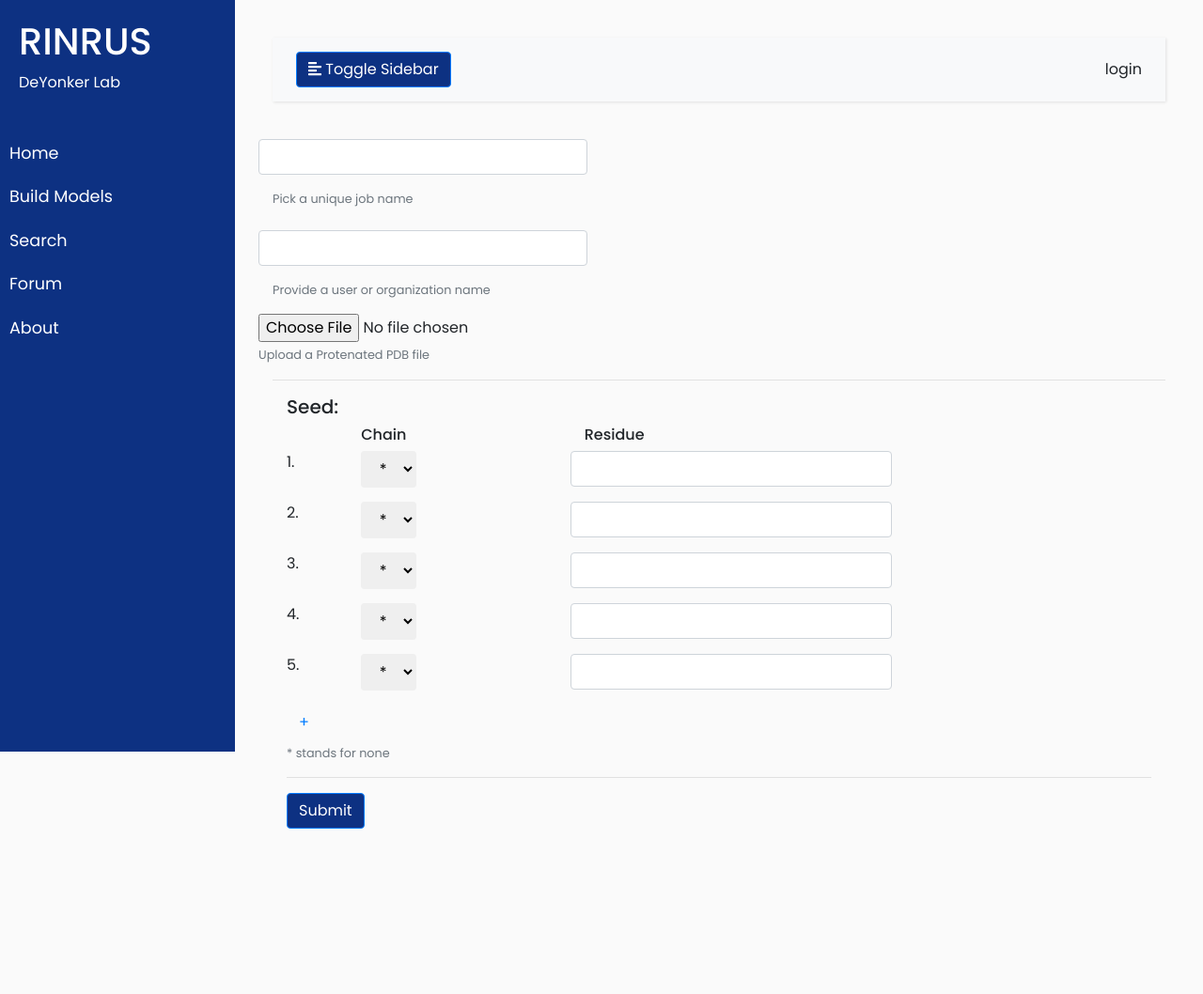
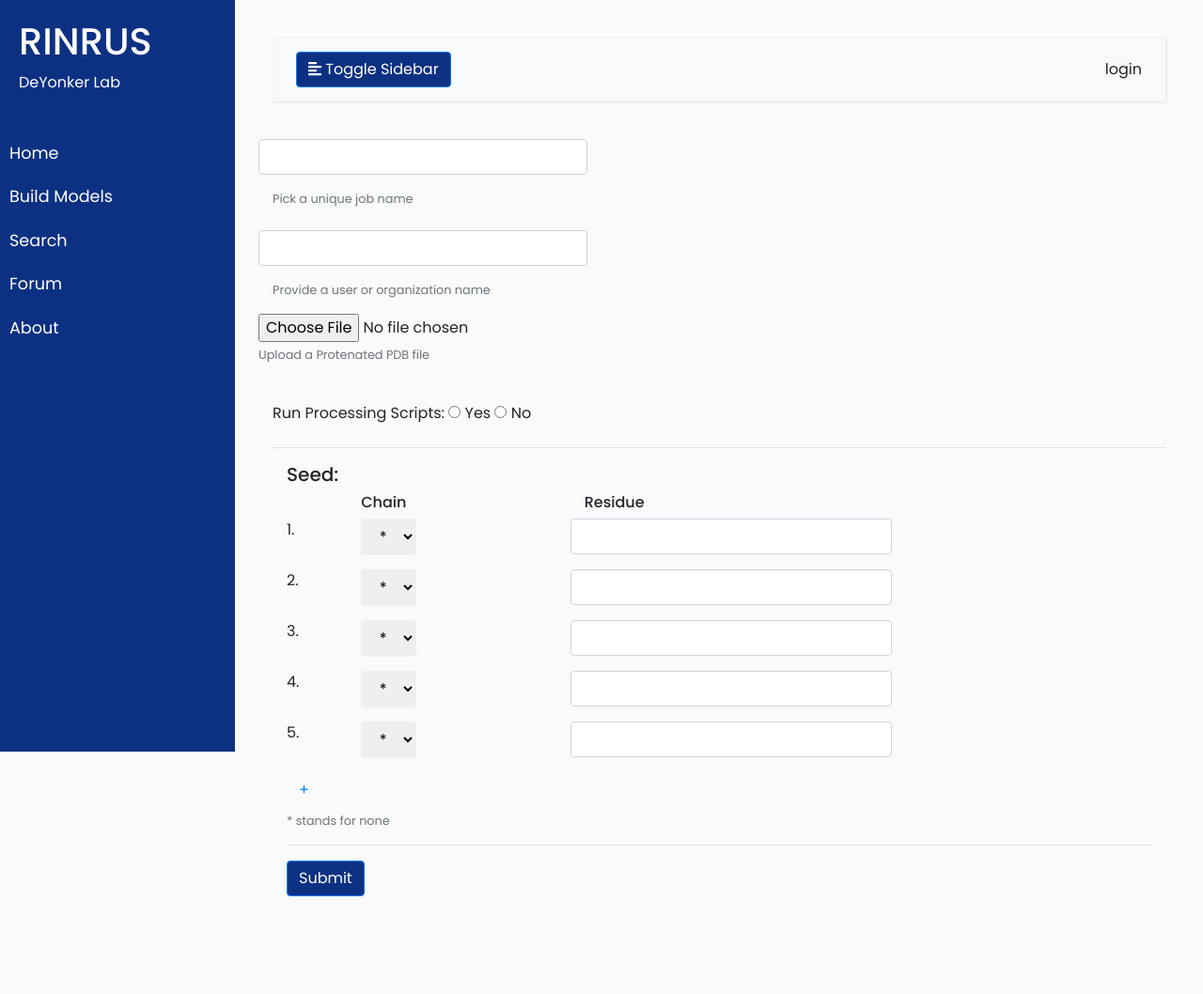
Before and after one commit to jalbertdev/rinrussite, a Django app: page / in a window 1280 px wide. Shown: the whole page at 94% size. Before the commit the page ends 882 px from the top, so only its background shows below. Run offline with Django 3.2, Linux system fonts and the light colour scheme; some libraries are stand-ins or nearby versions.

Commit message:
Improved models and added run processing script option to the submission page

```diff
--- a/rinrusmain/models.py
+++ b/rinrusmain/models.py
@@ -4,7 +4,9 @@ from datetime import datetime
 
 class Simulation(models.Model):
 	unProcessedPDBURL = models.CharField(max_length=100)
+	zipPath=models.CharField(max_length=100, default="")
 	idNumber=models.AutoField(primary_key=True)
+	isProcessed=models.BooleanField(default=False)
 	valid=models.BooleanField(default=False)
 	dateRan=models.DateTimeField(default=datetime.now, blank=True)
 	residue=models.CharField(max_length=100)
--- a/rinrusmain/templates/rinrusmain/index.html
+++ b/rinrusmain/templates/rinrusmain/index.html
@@ -233,15 +233,27 @@ a.article:hover {
 	<input class="form-control" type="text"  name="userName">
 </div>
 <small id="fileHelp" class="form-text text-muted">Provide a user or organization name</small>
-
 	<p>
 	<div class="form-group row">
 
 		<input type="file" class="form-control-file"  aria-describedby="fileHelp" name="myfile">
 		<small id="fileHelp" class="form-text text-muted">Upload a Protenated PDB file</small>
 
+	</div>
+	<br>
+	<div class="form-check"></div>
+	<div>
+			<label class="form-check-label">Run Processing Scripts:</label>
+		<input type="radio" name="run_processing" id="choiceYes" value="yes">
+		<label for="choiceYes">Yes</label>
+
+		<input type="radio" id="choiceno" name="run_processing" value="no">
+		<label for="choiceNo">No</label>
 
 	</div>
+
+
+
 	</p>
 	<hr>
 	<div class="container">
--- a/rinrusmain/views.py
+++ b/rinrusmain/views.py
@@ -13,64 +13,75 @@ import datetime
 from . import models
 
 def index(request):
-	if request.method == 'POST' and request.FILES['myfile']:
-		myfile = request.FILES['myfile']
-		folder='rinrusmain/static/files/'+request.POST["jobName"] + '/'
-		fs = FileSystemStorage(location=folder)
-		print(myfile.content_type)
-		try:
-			if myfile.content_type == 'application/octet-stream' or myfile.content_type =='application/xml-external-parsed-entity':
-					  chainTemp=request.POST["row1"]+request.POST["row2"]+request.POST["row3"]+request.POST["row4"]+request.POST["row5"]
-					  chainTemp=[str(i) for i in chainTemp]
-					  chainTemp=filter(lambda a:a != '*',chainTemp)
-					  residueTemp=request.POST["text1"]+"|"+request.POST["text2"]+"|"+request.POST["text3"]+"|"+request.POST["text4"]+"|"+request.POST["text5"]+"|"
-					  residueTemp=residueTemp.split('|')
-					  residueTemp=list(filter(None,residueTemp))
-					  print(residueTemp)
+    if request.method == 'POST' and request.FILES['myfile']:
+        myfile = request.FILES['myfile']
+        folder='rinrusmain/static/files/'+request.POST["jobName"] + '/'
+        fs = FileSystemStorage(location=folder)
+        print(myfile.content_type)
+        try:
+            if myfile.content_type == 'application/octet-stream' or myfile.content_type =='application/xml-external-parsed-entity':
+                chainTemp=request.POST["row1"]+request.POST["row2"]+request.POST["row3"]+request.POST["row4"]+request.POST["row5"]
+                chainTemp=[str(i) for i in chainTemp]
+                chainTemp=filter(lambda a:a != '*',chainTemp)
+                residueTemp=request.POST["text1"]+"|"+request.POST["text2"]+"|"+request.POST["text3"]+"|"+request.POST["text4"]+"|"+request.POST["text5"]+"|"
+                residueTemp=residueTemp.split('|')
+                residueTemp=list(filter(None,residueTemp))
+                print(residueTemp)
 
-					  fileName=request.POST["jobName"]+".pdb"
-					  filename = fs.save(fileName, myfile)
-					  uploaded_file_url = '/'+request.POST["jobName"] + '/'+fs.url(filename)
-					  temp_obj=Simulation(unProcessedPDBURL=uploaded_file_url,residue=residueTemp,chain=[str(i) for i in chainTemp],simName=request.POST["jobName"], userName=request.POST["userName"], modelVersion=1.0) #remember to change model version when making changes
-					  temp_obj.save()
-					  return render(request, 'rinrusmain/index.html', {'uploaded_file_url': uploaded_file_url})
-			else:
-					  return render(request, 'rinrusmain/index.html',{'uploaded_file_error': "Improper file type"})
-		except:
-			return render(request, 'rinrusmain/index.html',{'uploaded_file_error': "Model failed to create"})
-	return render(request,'rinrusmain/index.html')
+                fileName=request.POST["jobName"]+".pdb"
+                filename = fs.save(fileName, myfile)
+                uploaded_file_url = '/'+request.POST["jobName"] + '/'+fs.url(filename) #run processing is selected
+                if request.POST['run_processing']=="yes":
+                    try:
+                        print("dog")
+                        #format PDB path
+                        #run simulation: run_scripts(PDBpath, residueTemp, chainTemp, request.POST["jobName"])
+                        #add simulation zip to model
+                    except:
+                        print("Simulation Failed")
+                else:
+                    print("bad beans")
+                temp_obj=Simulation(unProcessedPDBURL=uploaded_file_url,residue=residueTemp,chain=[str(i) for i in chainTemp],simName=request.POST["jobName"], userName=request.POST["userName"], modelVersion=1.0) #remember to change model version when making changes
+                temp_obj.save()
+                return render(request, 'rinrusmain/index.html', {'uploaded_file_url': uploaded_file_url})
+            else:
+                      return render(request, 'rinrusmain/index.html',{'uploaded_file_error': "Improper file type"})
+        except Exception as e:
+            print(e)
+            return render(request, 'rinrusmain/index.html',{'uploaded_file_error': "Model failed to create"})
+    return render(request,'rinrusmain/index.html')
 
 
 def search(request):
-	return render(request,'rinrusmain/search.html')
+    return render(request,'rinrusmain/search.html')
 
 
 def results(request):
-	if request.method == 'GET':
-		text=request.GET.get('textField', None)
-		type=request.GET.get('searchType', None)
-		date=request.GET.get('date',None)
-		#print(date)
-		simulations=[]
-		if(type=="Show All"):
-			simulations = list(models.Simulation.objects.all())
-		elif(type=="Job Name"):
-			simulations = list(models.Simulation.objects.filter(simName__icontains=text))
-		elif(type=="ID Number"):
-			simulations = list(models.Simulation.objects.filter(idNumber=int(text)))
-		#print(simulations)
-		return render(request,'rinrusmain/results.html',{'simulations' : simulations})
+    if request.method == 'GET':
+        text=request.GET.get('textField', None)
+        type=request.GET.get('searchType', None)
+        date=request.GET.get('date',None)
+        #print(date)
+        simulations=[]
+        if(type=="Show All"):
+            simulations = list(models.Simulation.objects.all())
+        elif(type=="Job Name"):
+            simulations = list(models.Simulation.objects.filter(simName__icontains=text))
+        elif(type=="ID Number"):
+            simulations = list(models.Simulation.objects.filter(idNumber=int(text)))
+        #print(simulations)
+        return render(request,'rinrusmain/results.html',{'simulations' : simulations})
 
 def sim_page(request,sim_ID):
-	print("dog")
-	model=Simulation.objects.filter(idNumber=sim_ID).first()
+    print("dog")
+    model=Simulation.objects.filter(idNumber=sim_ID).first()
 
-	unProcFile  = open(settings.MEDIA_ROOT+ model.unProcessedPDBURL, "r")
-	unProcFile = File(unProcFile)
+    unProcFile  = open(settings.MEDIA_ROOT+ model.unProcessedPDBURL, "r")
+    unProcFile = File(unProcFile)
 
 
-	print("DOG HERE")
-	return render(request,'rinrusmain/sim_page.html',{'simulation' : model})
+    print("DOG HERE")
+    return render(request,'rinrusmain/sim_page.html',{'simulation' : model})
 
 
 def about(request):
```
Also changed, not shown: rinrusmain/scripts/processing_script.py (+8 -2 lines). Lines whose indentation alone changed are shown as unchanged.
